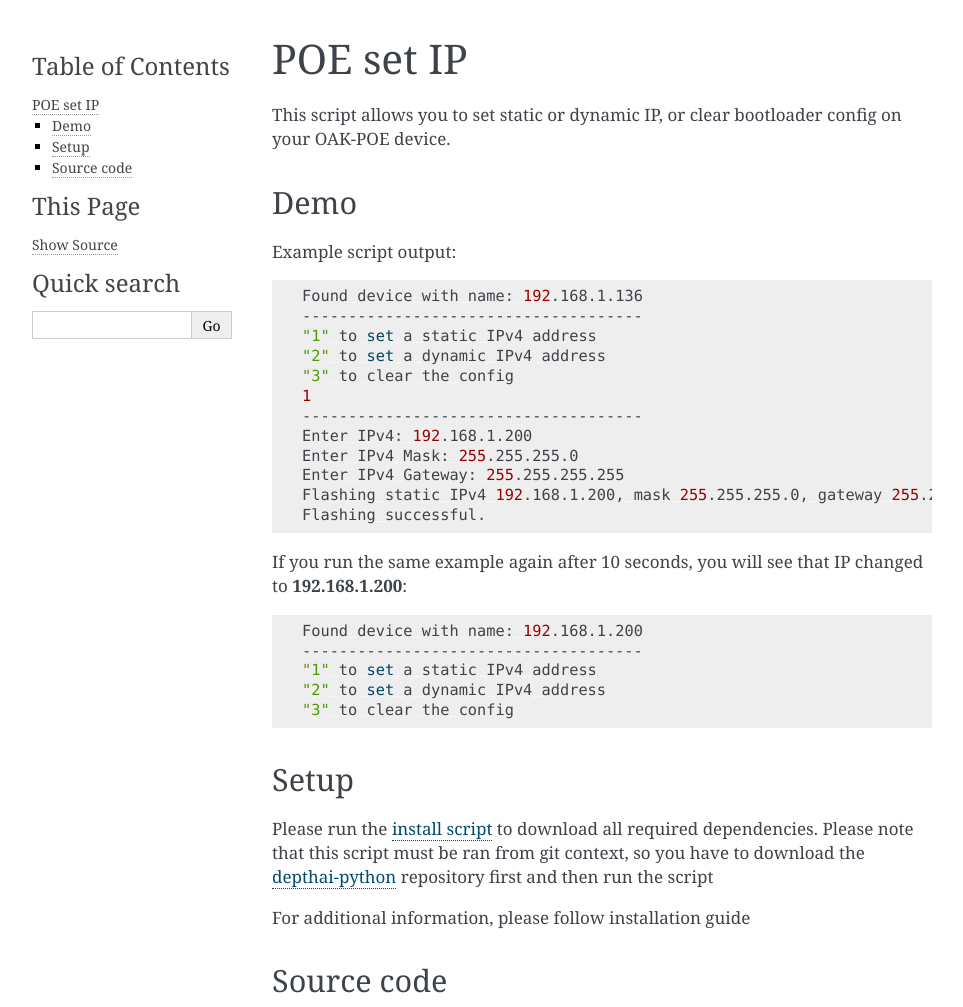
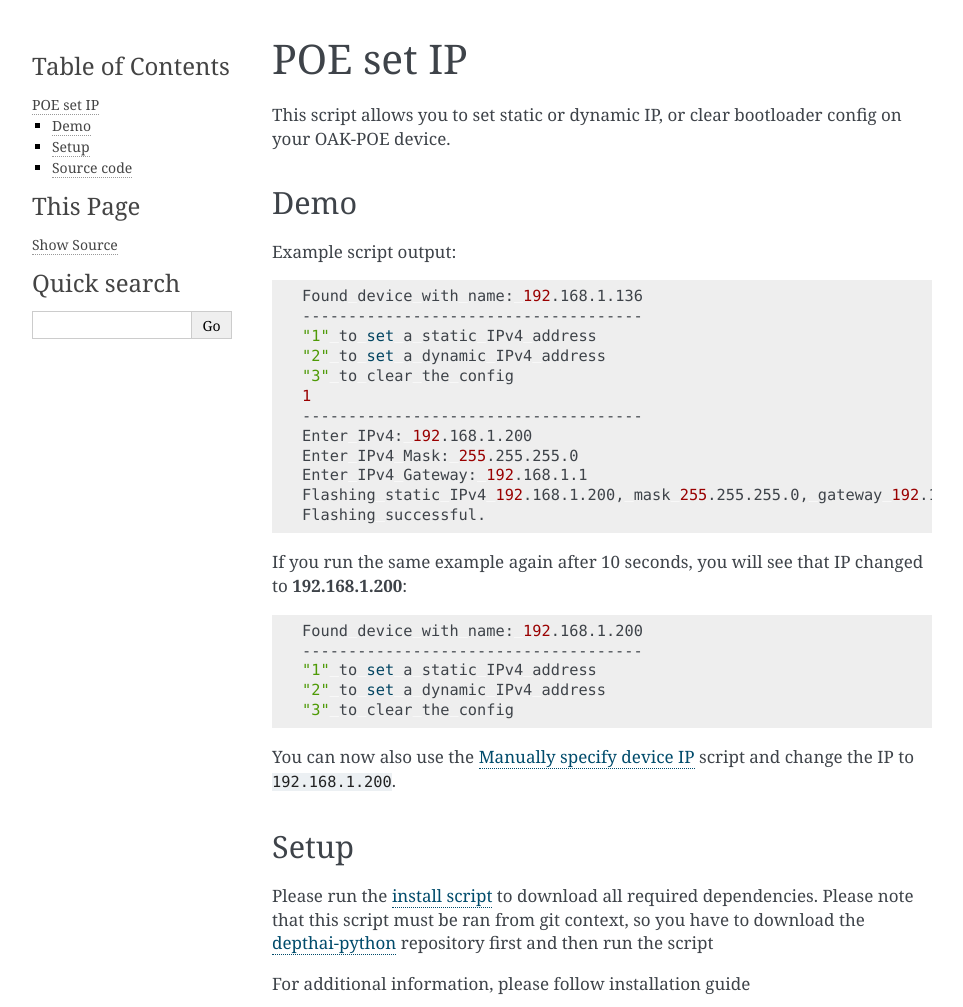
Before and after one commit to luxonis/depthai-python, a Sphinx documentation site: the page built from docs/source/samples/bootloader/poe_set_ip.rst, in a window 1280 px wide, cut to the strip 0-1007 px from the top of the page. Shown: the whole strip, without its empty margins (148-1111 px from the left). Built offline with Sphinx 7.4.7, drawn with Linux system fonts in a browser that asks for light colours; pages that are not in the unit, such as notebooks, are missing from menus; the version number could not be read and is left out.

Commit message:
Fix POE set IP docs

```diff
--- a/docs/source/samples/bootloader/poe_set_ip.rst
+++ b/docs/source/samples/bootloader/poe_set_ip.rst
@@ -19,8 +19,8 @@ Example script output:
     -------------------------------------
     Enter IPv4: 192.168.1.200
     Enter IPv4 Mask: 255.255.255.0
-    Enter IPv4 Gateway: 255.255.255.255
-    Flashing static IPv4 192.168.1.200, mask 255.255.255.0, gateway 255.255.255.255 to the POE device. Enter 'y' to confirm. y
+    Enter IPv4 Gateway: 192.168.1.1
+    Flashing static IPv4 192.168.1.200, mask 255.255.255.0, gateway 192.168.1.1 to the POE device. Enter 'y' to confirm. y
     Flashing successful.
 
 If you run the same example again after 10 seconds, you will see that IP changed to **192.168.1.200**:
@@ -32,6 +32,9 @@ If you run the same example again after 10 seconds, you will see that IP changed
     "1" to set a static IPv4 address
     "2" to set a dynamic IPv4 address
     "3" to clear the config
+
+You can now also use the `Manually specify device IP <https://docs.luxonis.com/projects/hardware/en/latest/pages/guides/getting-started-with-poe.html#manually-specify-device-ip>`__
+script and change the IP to :code:`192.168.1.200`.
 
 Setup
 #####
```
